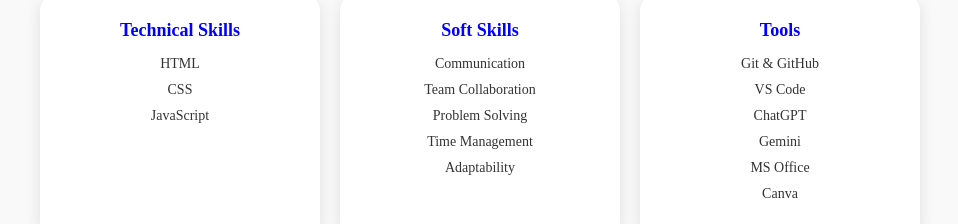
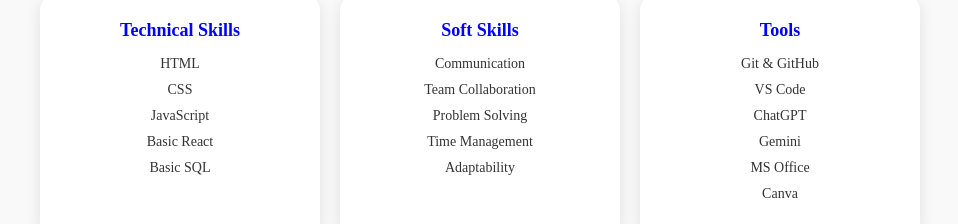
Before and after one commit to kumarisurbhi79/Portfolio_new, a plain HTML site: page index.html in a window 1280 px wide. Shown: the part 1000-1224 px from the top of the page, without its empty margins (160-1118 px from the left). Drawn offline with Linux system fonts and the light colour scheme; a script that the page names is missing.

Commit message:
Add Basic React and SQL to skills section
Updated skills section to include Basic React and Basic SQL.

```diff
--- a/index.html
+++ b/index.html
@@ -81,6 +81,8 @@
                         <li>HTML</li>
                         <li>CSS</li>
                         <li>JavaScript</li>
+                        <li>Basic React</li>
+                        <li>Basic SQL</li>
                     </ul>
                 </div>
 
```
